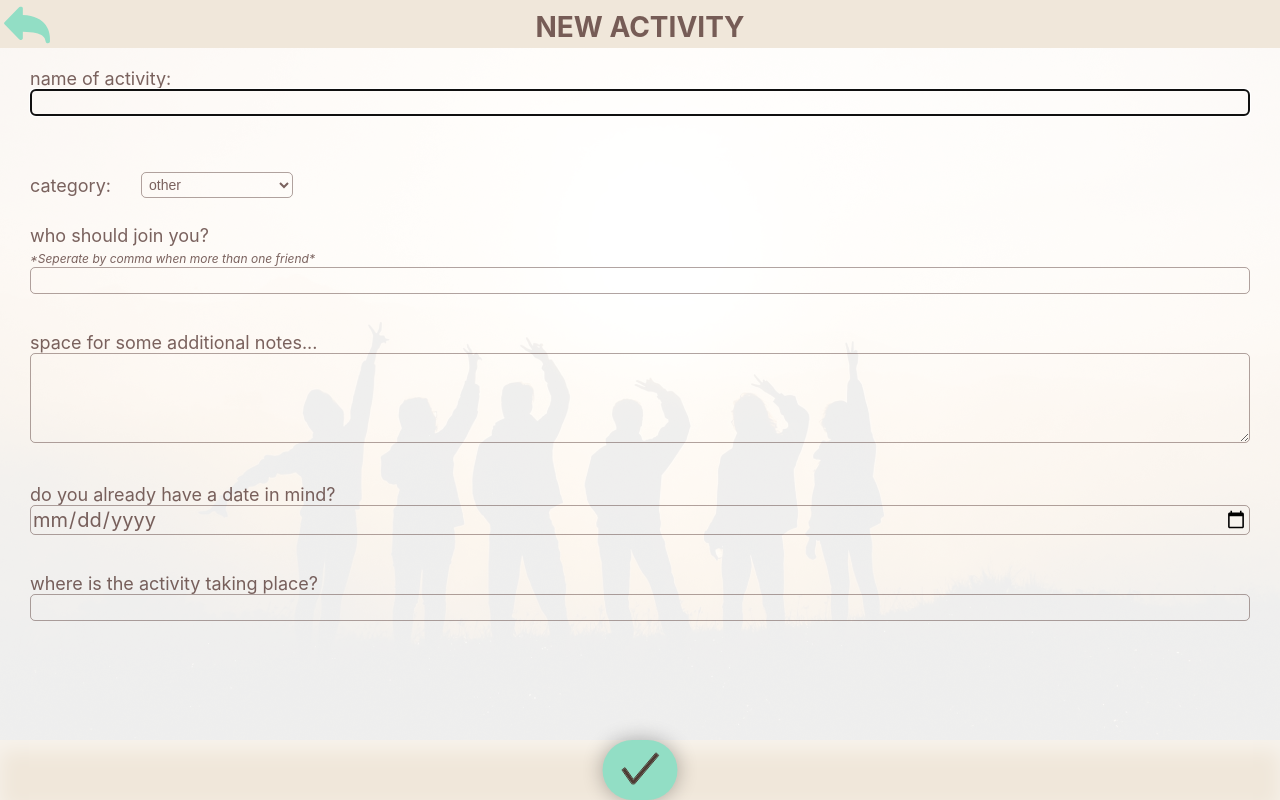
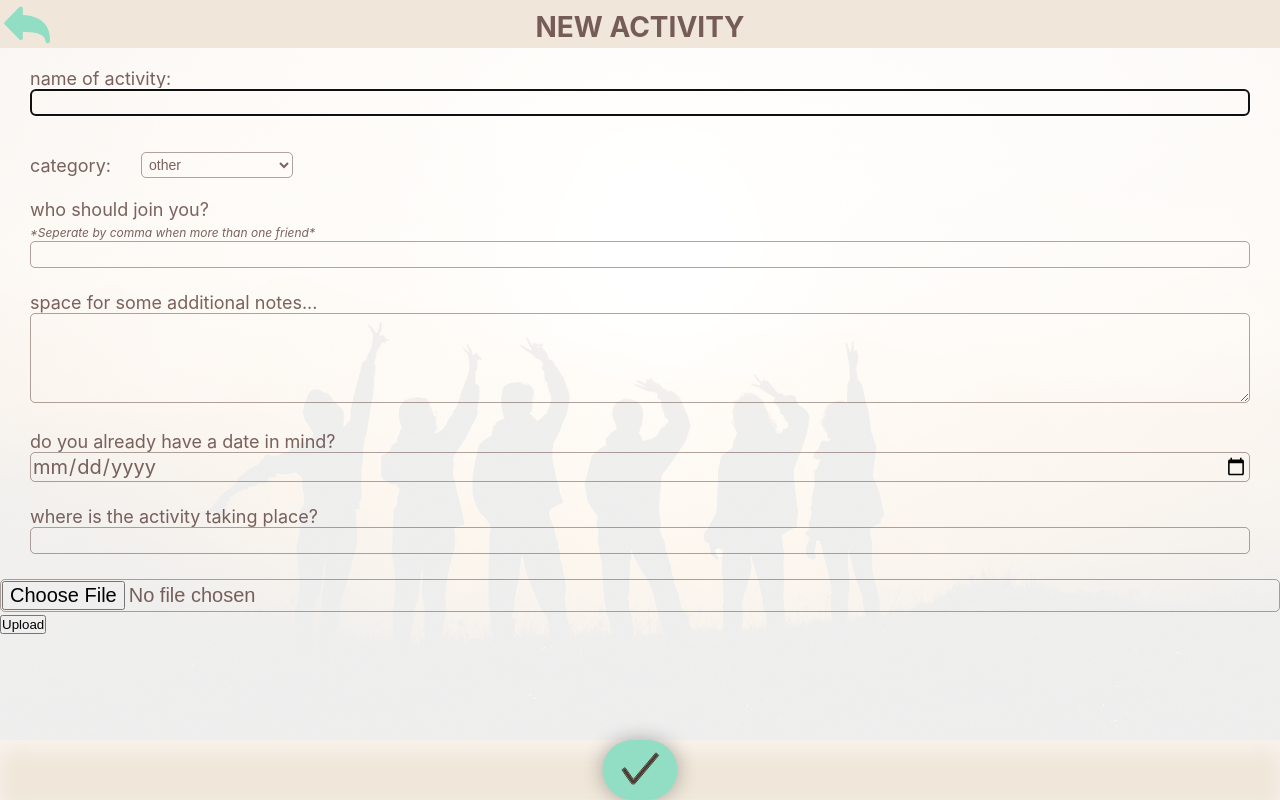
Before and after one commit to JelenadlS/capstone-project, a React (Create React App) app: page /newactivity in a window 1280 px wide. Built offline with nearby package versions, Linux system fonts and the light colour scheme.

Commit message:
Implrement photo uploade

```diff
--- a/package.json
+++ b/package.json
@@ -6,6 +6,8 @@
     "@testing-library/jest-dom": "^5.16.2",
     "@testing-library/react": "^12.1.3",
     "@testing-library/user-event": "^13.5.0",
+    "axios": "^0.26.1",
+    "cloudinary-react": "^1.7.1",
     "react": "^17.0.2",
     "react-dom": "^17.0.2",
     "react-error-boundary": "^3.1.4",
--- a/src/App.js
+++ b/src/App.js
@@ -1,3 +1,4 @@
+import axios from 'axios';
 import { useEffect, useState } from 'react';
 import { ErrorBoundary } from 'react-error-boundary';
 import { Routes, Route } from 'react-router-dom';
@@ -12,16 +13,25 @@ import FriendsActivitiesPage from './pages/FriendsActivitiesPage.js';
 import MyFriendsPage from './pages/MyFriendsPage';
 import NewActivityPage from './pages/NewActivityPage.js';
 
+const CLOUDNAME = process.env.REACT_APP_CLOUDINARY_CLOUDNAME;
+const PRESET = process.env.REACT_APP_CLOUDINARY_PRESET;
+
 export default function App() {
   const [hasError, setHasError] = useState(false);
   const [activities, setActivities] = useState(
     (!hasError && loadFromLocal('activities')) || []
   );
   const navigate = useNavigate();
+  const [image, setImage] = useState('');
+  const [photo, setPhoto] = useState('');
+
+  console.log(photo);
 
   useEffect(() => {
     saveToLocal('activities', activities);
   }, [activities]);
+
+  console.log(activities);
 
   return (
     <ErrorBoundary FallbackComponent={ErrorFallback}>
@@ -53,7 +63,14 @@ export default function App() {
           />
           <Route
             path="/newactivity"
-            element={<NewActivityPage onAddActivity={onAddActivity} />}
+            element={
+              <NewActivityPage
+                onAddActivity={onAddActivity}
+                setImage={setImage}
+                uploadImage={uploadImage}
+                photo={photo}
+              />
+            }
           />
         </Routes>
       </WrapperApp>
@@ -68,11 +85,12 @@ export default function App() {
     notes,
     date,
     location,
+    photo,
   }) {
     setHasError(false);
     setActivities([
       ...activities,
-      { activity, category, friend, id, notes, date, location },
+      { activity, category, friend, id, notes, date, location, photo },
     ]);
     navigate('/');
   }
@@ -95,6 +113,26 @@ export default function App() {
     );
   }
 
+  function uploadImage() {
+    const data = new FormData();
+    const url = `https://api.cloudinary.com/v1_1/${CLOUDNAME}/image/upload`;
+    data.append('file', image);
+    data.append('upload_preset', PRESET);
+
+    axios
+      .post(url, data, {
+        headers: {
+          'Content-type': 'multipart/data',
+        },
+      })
+      .then(response => {
+        setPhoto(response.data.url);
+        console.log(response.data.url);
+        // photo: response.data.url);
+      })
+      .catch(error => console.log(error));
+  }
+
   function loadFromLocal(key) {
     try {
       return JSON.parse(localStorage.getItem(key));
--- a/src/components/Form.js
+++ b/src/components/Form.js
@@ -8,7 +8,14 @@ import Navigation from './Navigation';
 
 import saveIcon from '../images/saveIcon.svg';
 
-export default function Form({ handleActivity, preloadedValues, title }) {
+export default function Form({
+  handleActivity,
+  preloadedValues,
+  title,
+  setImage,
+  uploadImage,
+  photo,
+}) {
   const navigate = useNavigate();
   const {
     register,
@@ -53,6 +60,7 @@ export default function Form({ handleActivity, preloadedValues, title }) {
         notes: data.notes,
         date: data.date,
         location: data.location,
+        photo: photo,
       });
       navigate(`/${data.friend}/${data.activity}/`);
     } else {
@@ -66,6 +74,7 @@ export default function Form({ handleActivity, preloadedValues, title }) {
         notes: data.notes,
         date: data.date,
         location: data.location,
+        photo: photo,
       });
       navigate(`/`);
     }
@@ -196,6 +205,10 @@ export default function Form({ handleActivity, preloadedValues, title }) {
           </ErrorMessage>
         )}
       </label>
+      <div>
+        <input type="file" onChange={e => setImage(e.target.files[0])}></input>
+        <button onClick={uploadImage}>Upload</button>
+      </div>
       <Navigation>
         <img src={saveIcon} alt="save" />
       </Navigation>
@@ -206,7 +219,7 @@ export default function Form({ handleActivity, preloadedValues, title }) {
 const WrapperForm = styled.form`
   height: 85vh;
   display: grid;
-  grid-template-rows: repeat(6, auto) 90px;
+  grid-template-rows: repeat(7, auto) 90px;
   margin-top: 20px;
 
   label {
--- a/src/pages/ActivityOverviewPage.js
+++ b/src/pages/ActivityOverviewPage.js
@@ -91,6 +91,10 @@ export default function ActivityOverviewPage({ activities }) {
             <StyledText>where do you have to go?</StyledText>
           )}
 
+          <div>
+            <img alt="upload" src={selectedActivity.photo} />
+          </div>
+
           <EditButton
             onClick={() =>
               navigate(
@@ -114,7 +118,7 @@ export default function ActivityOverviewPage({ activities }) {
 const MainGrid = styled.div`
   display: grid;
   grid-template-columns: 57px 30px auto;
-  grid-template-rows: repeat(7, auto) 40px;
+  grid-template-rows: repeat(8, auto) 40px;
   margin: 30px;
   align-items: center;
 `;
--- a/src/pages/NewActivityPage.js
+++ b/src/pages/NewActivityPage.js
@@ -8,7 +8,12 @@ import Picture from '../components/Picture';
 
 import goBackIcon from '../images/goBackIcon.svg';
 
-export default function NewActivityPage({ onAddActivity }) {
+export default function NewActivityPage({
+  onAddActivity,
+  setImage,
+  uploadImage,
+  photo,
+}) {
   const navigate = useNavigate();
   return (
     <Picture>
@@ -19,7 +24,13 @@ export default function NewActivityPage({ onAddActivity }) {
         </ArrowBackButton>
       </Header>
       <Main>
-        <Form preloadedValues={null} handleActivity={onAddActivity} />
+        <Form
+          preloadedValues={null}
+          handleActivity={onAddActivity}
+          setImage={setImage}
+          uploadImage={uploadImage}
+          photo={photo}
+        />
       </Main>
     </Picture>
   );
```
Also changed, not shown: 2 other files (tests, documents, lock files or other folders).
